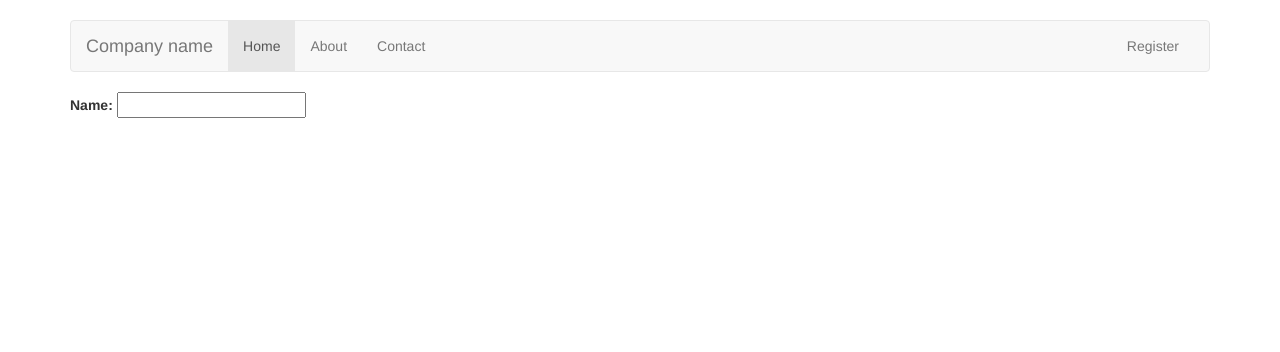
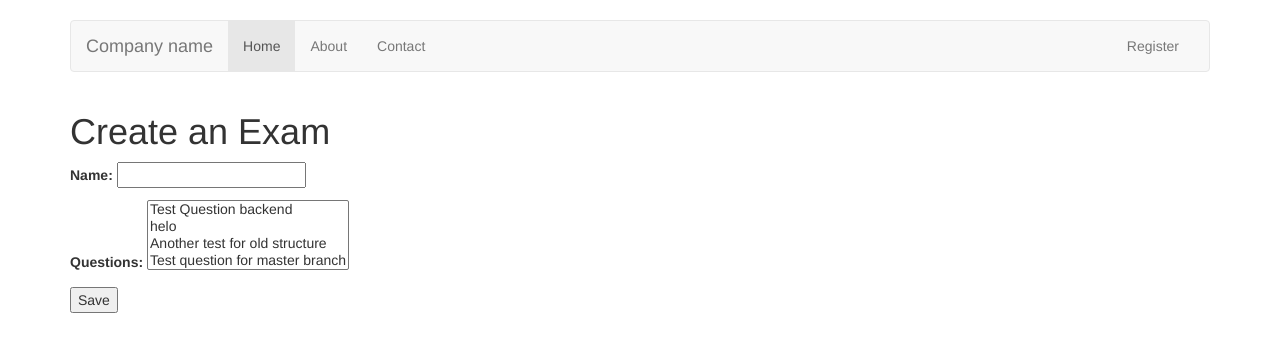
Before and after one commit to rahulkriplani/django-interview-manager, a Django app: page /addExam/ in a window 1280 px wide. Shown: the top 352 px of the page. Run offline with Django 3.2, Linux system fonts and the light colour scheme; data comes from the database, SQL or seed files in the repository; both versions use the stored data as it was after the commit; some libraries are stand-ins or nearby versions.

Commit message:
Exam Save form creation in frontend showing up fine..to be tested if saving

```diff
--- a/Evaluator/forms.py
+++ b/Evaluator/forms.py
@@ -68,13 +68,6 @@ class AddCandidateForm(forms.ModelForm):
         model = models.Candidate
         fields = ['name', 'experience', 'position_applied', 'contact_primary']
 
-class ExamForm(forms.ModelForm):
-    class Meta:
-        model = models.Exam
-        fields = ['name']
-
-QuestionFormSet = forms.modelformset_factory(
-        models.Question,
-        form=QuestionForm,
-        extra=1
-        )
+class ExamForm(forms.Form):
+    name = forms.CharField(max_length=200)
+    questions = forms.ModelMultipleChoiceField(queryset=models.Question.objects.all())
--- a/Evaluator/models.py
+++ b/Evaluator/models.py
@@ -109,4 +109,4 @@ class Exam(models.Model):
 
 
     def get_absolute_url(self):
-        return "/exam/%s" % name
+        return "/exam/%s" % self.name
--- a/Evaluator/templates/create_exam.html
+++ b/Evaluator/templates/create_exam.html
@@ -1,8 +1,9 @@
 {% extends 'base.html' %}
 {% block content %}
-
+<h1>Create an Exam</h1>
 <form method='POST'>
 {% csrf_token %}
 {{ form.as_p }}
+<input type="submit" name="Save" value="Save">
 </form>
 {% endblock %}
--- /dev/null
+++ b/Evaluator/templates/exam_details.html
@@ -0,0 +1,5 @@
+{extends 'base.html'}
+{% block content %}
+
+<h1>Exam : {{exam.name}}</h1>
+{% endblock %}
--- a/Evaluator/urls.py
+++ b/Evaluator/urls.py
@@ -29,5 +29,8 @@ urlpatterns = [
     url(r'^search/candidate/$', views.search_candidate, name='search_candidate'),
 
     #Exam URLs
-    url(r'addExam/$', views.create_exam, name="createExam")
+    url(r'addExam/$', views.create_exam, name="createExam"),
+    url(r'^exam/(?P<exam_name>)\w+$', views.exam_details, name='examDetails')
+
+
     ]
--- a/Evaluator/views.py
+++ b/Evaluator/views.py
@@ -9,7 +9,7 @@ from django.contrib.auth.decorators import login_required
 from django.http import Http404, HttpResponseRedirect
 
 from . import forms
-from .models import Interview, Question, Candidate, Answer
+from .models import Interview, Question, Candidate, Answer, Exam
 
 # Create your views here.
 def index(request):
@@ -194,9 +194,14 @@ def create_exam(request):
     if request.method == 'POST':
         exam_form = forms.ExamForm(request.POST)
         if exam_form.is_valid():
-            exam_form.save()
-            return HttpResponseRedirect(Exam.get_absolute_url())
+            exam = exam_form.save()
+            return HttpResponseRedirect(exam.get_absolute_url())
     return render(request, 'create_exam.html',
             {
                 'form':exam_form
             })
+
+def exam_details(request, exam_name):
+    print 'Name of exam', exam_name
+    exam = Exam.objects.get(name=exam_name)
+    return render(request, 'exam_details.html', {'exam': exam})
```
Also changed, not shown: db.sqlite3.
